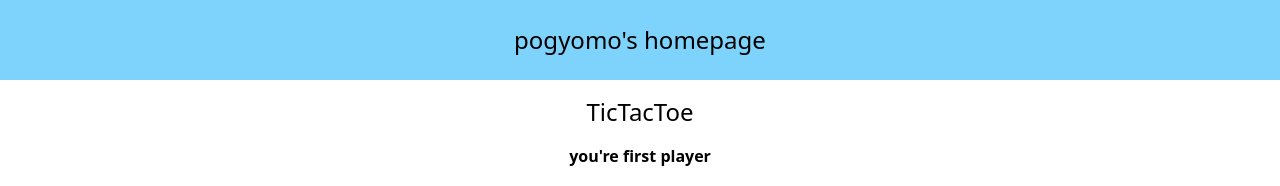
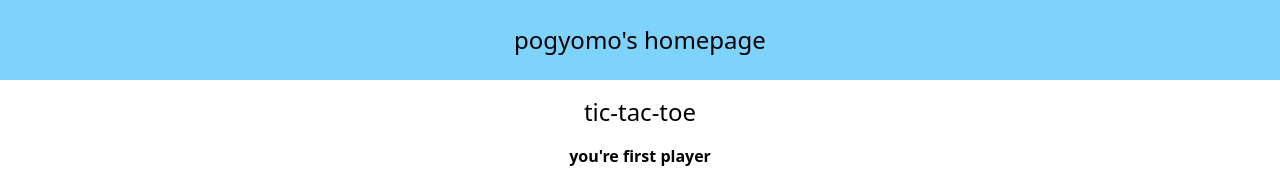
Before and after one commit to pogyomo/homepage, a Next.js app: page /games/tic-tac-toe in a window 1280 px wide. Shown: the top 186 px of the page. Built offline with nearby package versions, Linux system fonts and the light colour scheme.

Commit message:
refactor: TicTacToe -> tic-tac-toe

```diff
--- a/src/app/games/tic-tac-toe/page.tsx
+++ b/src/app/games/tic-tac-toe/page.tsx
@@ -8,7 +8,7 @@ export const metadata: Metadata = {
 export default function TicTacToe() {
   return (
     <>
-      <h1 className="text-2xl text-center mb-4">TicTacToe</h1>
+      <h1 className="text-2xl text-center mb-4">tic-tac-toe</h1>
       <TictacToeBackend />
     </>
   );
```
